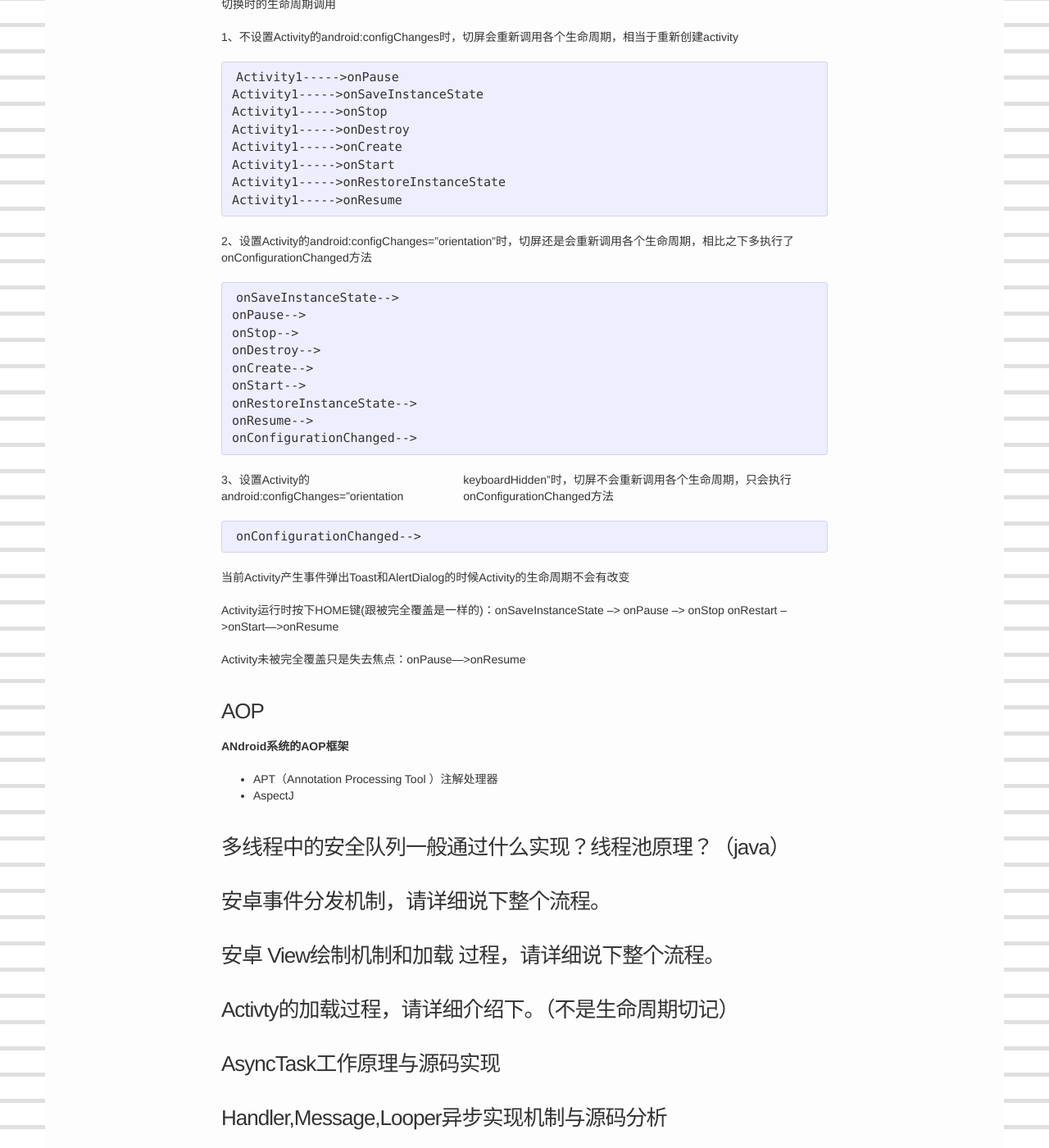
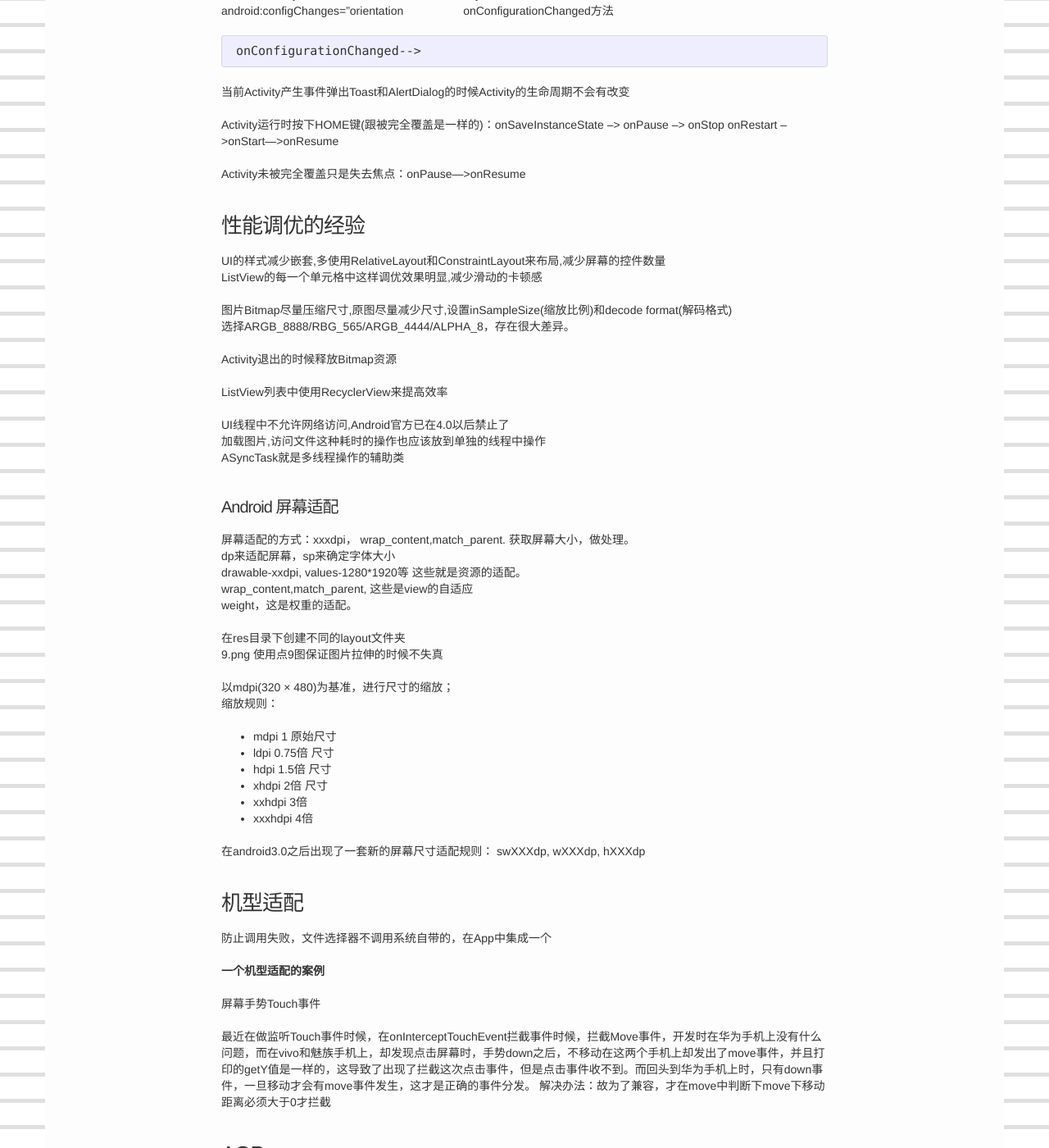
Before and after one commit to viator42/viator42.github.io, a Jekyll site: the page built from _posts/2019-11-5-android-resume.markdown, in a window 1280 px wide and 1400 px high, scrolled down 38443 px. Shown: the whole window at 82% size. Built offline with Jekyll 4.4.1, drawn with Linux system fonts in a browser that asks for light colours; some of the changed text lies outside the part shown.

Commit message:
update post

```diff
--- a/_posts/2019-11-5-android-resume.markdown
+++ b/_posts/2019-11-5-android-resume.markdown
@@ -1570,6 +1543,56 @@ Activity运行时按下HOME键(跟被完全覆盖是一样的)：onSaveInstanceS
 
 Activity未被完全覆盖只是失去焦点：onPause--->onResume
 
+### 性能调优的经验
+
+UI的样式减少嵌套,多使用RelativeLayout和ConstraintLayout来布局,减少屏幕的控件数量
+ListView的每一个单元格中这样调优效果明显,减少滑动的卡顿感
+
+图片Bitmap尽量压缩尺寸,原图尽量减少尺寸,设置inSampleSize(缩放比例)和decode format(解码格式)
+选择ARGB_8888/RBG_565/ARGB_4444/ALPHA_8，存在很大差异。
+
+Activity退出的时候释放Bitmap资源
+
+ListView列表中使用RecyclerView来提高效率
+
+UI线程中不允许网络访问,Android官方已在4.0以后禁止了
+加载图片,访问文件这种耗时的操作也应该放到单独的线程中操作
+ASyncTask就是多线程操作的辅助类
+
+#### Android 屏幕适配
+
+屏幕适配的方式：xxxdpi， wrap_content,match_parent. 获取屏幕大小，做处理。
+dp来适配屏幕，sp来确定字体大小
+drawable-xxdpi, values-1280*1920等 这些就是资源的适配。
+wrap_content,match_parent, 这些是view的自适应
+weight，这是权重的适配。
+
+在res目录下创建不同的layout文件夹
+9.png 使用点9图保证图片拉伸的时候不失真
+
+以mdpi(320 × 480)为基准，进行尺寸的缩放；
+缩放规则：
+
+* mdpi 1 原始尺寸
+* ldpi 0.75倍 尺寸
+* hdpi 1.5倍 尺寸
+* xhdpi 2倍 尺寸
+* xxhdpi 3倍
+* xxxhdpi 4倍
+
+在android3.0之后出现了一套新的屏幕尺寸适配规则： swXXXdp, wXXXdp, hXXXdp
+
+### 机型适配
+
+防止调用失败，文件选择器不调用系统自带的，在App中集成一个
+
+__一个机型适配的案例__
+
+屏幕手势Touch事件
+
+最近在做监听Touch事件时候，在onInterceptTouchEvent拦截事件时候，拦截Move事件，开发时在华为手机上没有什么问题，而在vivo和魅族手机上，却发现点击屏幕时，手势down之后，不移动在这两个手机上却发出了move事件，并且打印的getY值是一样的，这导致了出现了拦截这次点击事件，但是点击事件收不到。而回头到华为手机上时，只有down事件，一旦移动才会有move事件发生，这才是正确的事件分发。
+解决办法：故为了兼容，才在move中判断下move下移动距离必须大于0才拦截
+
 ### AOP
 
 __ANdroid系统的AOP框架__
```
Also changed, not shown: other parts of _posts/2019-11-5-android-resume.markdown (+0 -27 lines).
